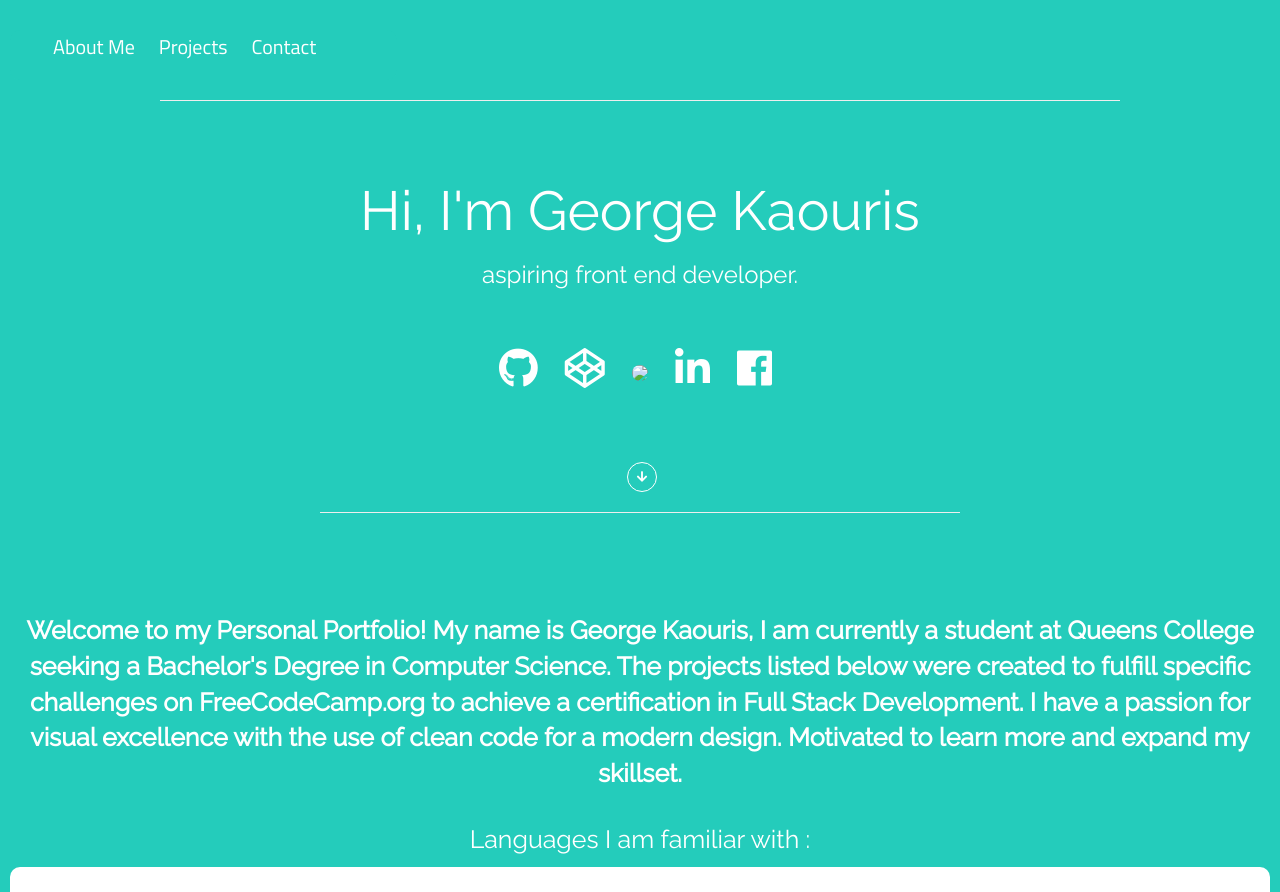
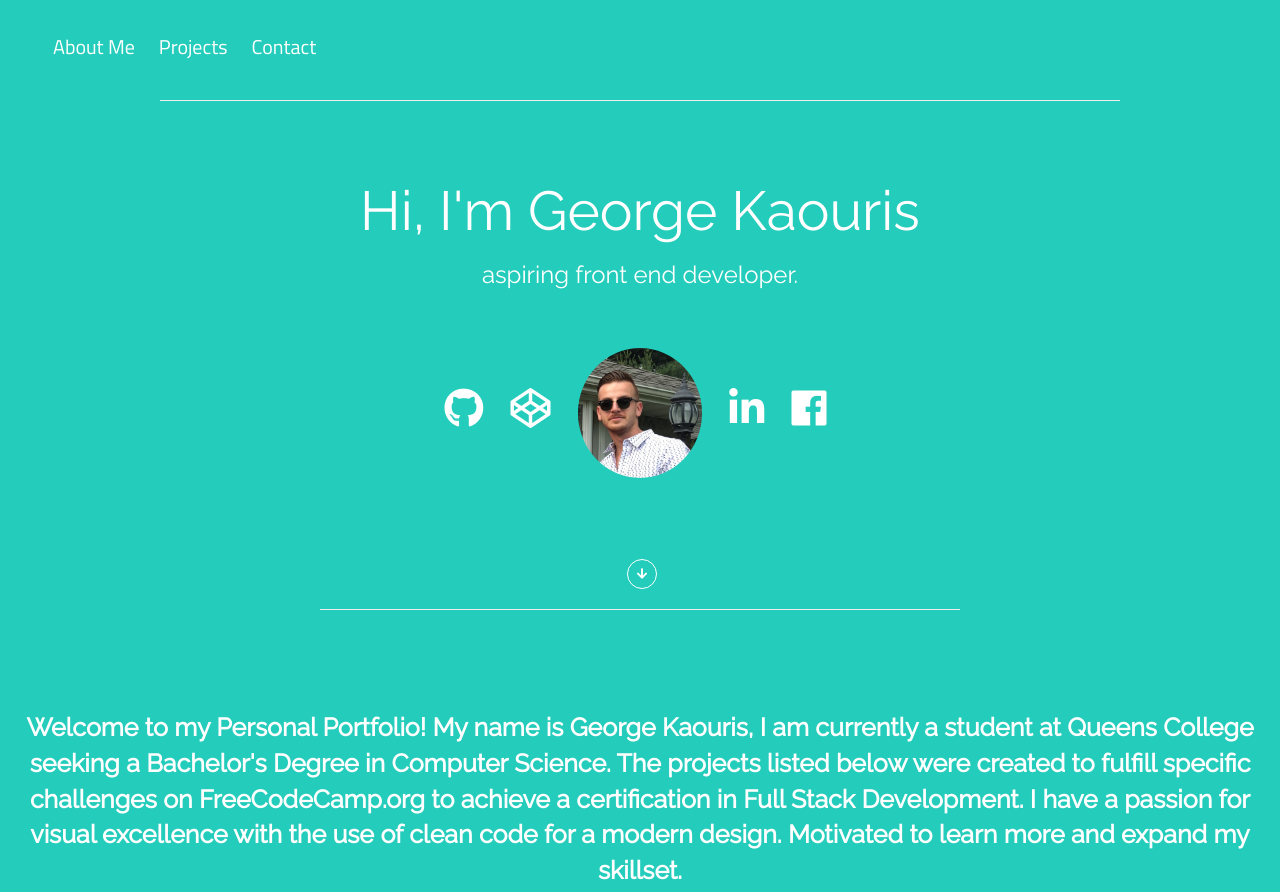
Before and after one commit to gkaouris/Portfolio, a plain HTML site: page index.html in a window 1280 px wide. Shown: the top 892 px of the page. Drawn offline with nearby package versions, Linux system fonts and the light colour scheme.

Commit message:
Portfolio

```diff
--- a/index.html
+++ b/index.html
@@ -55,7 +55,7 @@
                 <ul class= "list-inline text-center">
                   <li><a href="https://github.com/gkaouris"><i class="fab fa-github fa-2x"></i></li>
                     <li><a href="https://codepen.io/gkaouris/"><i class="fab fa-codepen fa-2x"></i></li>
-                      <li><a href="#"><img src="mee.png" class= "image"></li>
+                      <li><a href="#"><img src="meee.png" class= "image"></li>
                         <li><a href="https://www.linkedin.com/in/george-kaouris-4aa3b413a/"><i class="fab fa-linkedin-in fa-2x"></i></li>
                           <li><a href="https://www.facebook.com/george.kaouris"><i class="fab fa-facebook fa-2x"></i></li>
                       </ul>
```
Also changed, not shown: codepen.jpg (deleted).
